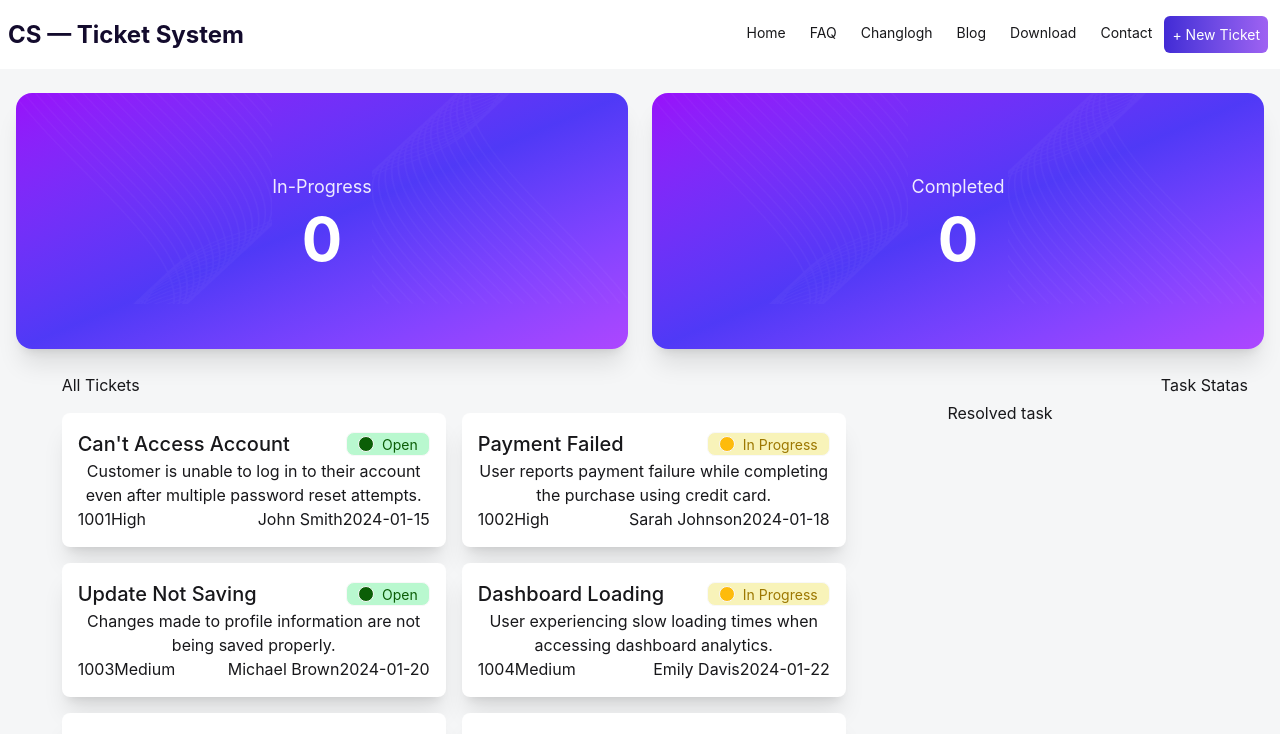
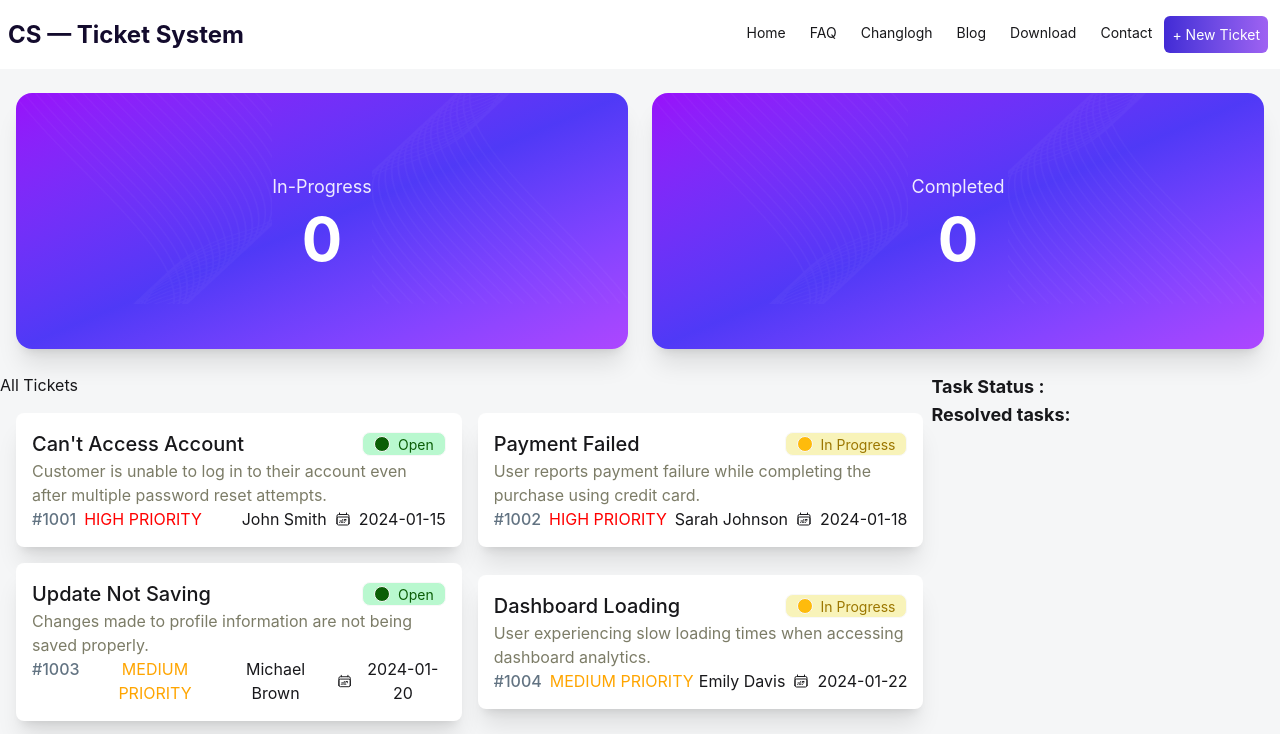
Before and after one commit to Moez1913/ticket_system, a React (Vite) app: page / in a window 1280 px wide. Shown: the top 734 px of the page. Built offline with nearby package versions, Linux system fonts and the light colour scheme.

Commit message:
ticket card degine completly done, All functionality implement done!

```diff
--- a/package.json
+++ b/package.json
@@ -14,6 +14,7 @@
     "daisyui": "^5.5.19",
     "react": "^19.2.0",
     "react-dom": "^19.2.0",
+    "react-icons": "^5.6.0",
     "react-toastify": "^11.0.5",
     "tailwindcss": "^4.2.1"
   },
--- a/public/JsonData/ticket.json
+++ b/public/JsonData/ticket.json
@@ -4,7 +4,7 @@
     "title": "Can't Access Account",
     "description": "Customer is unable to log in to their account even after multiple password reset attempts.",
     "status": "Open",
-    "priority": "High",
+    "priority": "HIGH PRIORITY",
     "customerName": "John Smith",
     "date": "2024-01-15"
   },
@@ -13,7 +13,7 @@
     "title": "Payment Failed ",
     "description": "User reports payment failure while completing the purchase using credit card.",
     "status": "In Progress",
-    "priority": "High",
+    "priority": "HIGH PRIORITY",
     "customerName": "Sarah Johnson",
     "date": "2024-01-18"
   },
@@ -22,7 +22,7 @@
     "title": "Update Not Saving",
     "description": "Changes made to profile information are not being saved properly.",
     "status": "Open",
-    "priority": "Medium",
+    "priority": "MEDIUM PRIORITY",
     "customerName": "Michael Brown",
     "date": "2024-01-20"
   },
@@ -31,7 +31,7 @@
     "title": "Dashboard Loading",
     "description": "User experiencing slow loading times when accessing dashboard analytics.",
     "status": "In Progress",
-    "priority": "Medium",
+    "priority": "MEDIUM PRIORITY",
     "customerName": "Emily Davis",
     "date": "2024-01-22"
   },
@@ -40,7 +40,7 @@
     "title": "Subscription Renewal Failed",
     "description": "Customer subscription renewal payment did not go through.",
     "status": "Open",
-    "priority": "High",
+    "priority": "HIGH PRIORITY",
     "customerName": "David Wilson",
     "date": "2024-01-25"
   },
@@ -49,7 +49,7 @@
     "title": "Email Verification Not Received",
     "description": "User did not receive verification email after signing up.",
     "status": "Closed",
-    "priority": "Low",
+    "priority": "LOW PRIORITY",
     "customerName": "Sophia Martinez",
     "date": "2024-01-28"
   },
@@ -58,7 +58,7 @@
     "title": "Error 500 on Order Page",
     "description": "Internal server error appears when user tries to access order history.",
     "status": "In Progress",
-    "priority": "High",
+    "priority": "HIGH PRIORITY",
     "customerName": "Daniel Anderson",
     "date": "2024-02-01"
   },
@@ -67,7 +67,7 @@
     "title": "Incorrect Billing Amount",
     "description": "Customer charged incorrect amount for premium subscription.",
     "status": "Open",
-    "priority": "Medium",
+    "priority": "MEDIUM PRIORITY",
     "customerName": "Olivia Thomas",
     "date": "2024-02-03"
   },
@@ -76,7 +76,7 @@
     "title": "App Crashes on Startup",
     "description": "Mobile application crashes immediately after launching.",
     "status": "In Progress",
-    "priority": "High",
+    "priority": "HIGH PRIORITY",
     "customerName": "James Taylor",
     "date": "2024-02-05"
   },
@@ -85,7 +85,7 @@
     "title": "Refund Not Processed",
     "description": "Customer requested refund but has not received confirmation.",
     "status": "Closed",
-    "priority": "Medium",
+    "priority": "MEDIUM PRIORITY",
     "customerName": "Isabella Moore",
     "date": "2024-02-07"
   }
--- a/src/Components/AllTickets.jsx
+++ b/src/Components/AllTickets.jsx
@@ -47,10 +47,10 @@ const AllTickets = ( {setTicketLength,setResolvedLength} ) => {
      }
     </div>
      </div>
-    <div className=" mx-4 grid order-1 lg:order-2 grid-cols-2 md:flex flex-col gap-1  md:col-span-2">
+    <div className="gird grid-cols-2 md:grid-cols-1  order-1 lg:order-2 md:col-span-2 gap-6 mr-4 ">
 
-      <div className="mr-4 mx-auto gap-1 ">
-        <h2>Task Statas</h2>
+      <div className=" flex flex-col mx-auto gap-1 ">
+        <h className="text-lg font-bold">Task Status :</h>
           {
             selectedTicket.map(ticket => <div className="card gap-1 p-4 bg-white shadow-2xl ">
               <h2 className="text-lg font-bold">{ticket.title}</h2>
@@ -58,8 +58,8 @@ const AllTickets = ( {setTicketLength,setResolvedLength} ) => {
             </div>)
           }
       </div>
-      <div className="gap-1">
-        <h2>Resolved task</h2>
+      <div className="gap-1 flex flex-col mx-auto">
+        <h2 className="text-lg font-bold">Resolved tasks:</h2>
           {
             resolvedTicket.map(ticket => <div className="card bg-white shadow-2xl p-4 ">
               <h2>{ticket.title}</h2>
--- a/src/Components/Card.jsx
+++ b/src/Components/Card.jsx
@@ -1,3 +1,4 @@
+import { HiOutlineCalendarDateRange } from "react-icons/hi2"
 
 
 
@@ -6,7 +7,7 @@ const Card = ({ticket,handleClick}) => {
 
 
   return ( <button onClick={() => handleClick(ticket.id)}>
-<div  className="card  bg-base-100 w-96 shadow-xl p-4">
+<div  className="card  bg-base-100 w-full shadow-xl p-4 md:ml-4">
 
 
                 <div className="flex justify-between items-center">
@@ -18,26 +19,40 @@ const Card = ({ticket,handleClick}) => {
                         </p></div>
                     }
                     {
-                    ticket.status === "In Progress" && <div className=" flex justify-between items-center badge bg-[#F8F3B9] "><div className="badge bg-[#FEBB0C] badge-xs"></div><p className="text-[#9C7700]">{ticket.status}</p></div>
+                    ticket.status === "In Progress" && <div className=" flex justify-between item-center badge bg-[#F8F3B9] "><div className="badge bg-[#FEBB0C] badge-xs"></div><p className="text-[#9C7700]">{ticket.status}</p></div>
                     }
                     {
-                    ticket.status === "Closed" && <div className="badge bg-[#F8D7DA] "><div className="badge bg-[#DC3545] badge-xs"></div><p className="text-[#721C24]">{ticket.status}</p></div>
+                    ticket.status === "Closed" && <div className=" flex justify-between item-center badge bg-[#F8D7DA] "><div className="badge bg-[#DC3545] badge-xs"></div><p className="text-[#721C24]">{ticket.status}</p></div>
                     }
 
                 </div>
-                <div>
-                <p>{ticket.description}</p>
+                <div className="text-left ">
+                <p className="text-md text-olive-500">{ticket.description}</p>
                 </div>
                 <div className="flex justify-between">
-                    <div className="flex">
-                        <p>{ticket.id}</p>
-                        <p>{ticket.priority}</p>
+                    <div className="flex gap-2">
+                        <p className="text-md font-medium text-[#627382]">#{ticket.id}</p>
+                        {
+                            ticket.priority === "HIGH PRIORITY" && <p className="text-[#FF0000]">{ticket.priority}</p>
+                        }
+                        {
+                            ticket.priority === "MEDIUM PRIORITY" && <p className="text-[#FFA500]">{ticket.priority}</p>
+                        }
+                        {
+                            ticket.priority === "LOW PRIORITY" && <p className="text-[#008000]">{ticket.priority}</p>
+                        }
 
                     </div>
-                    <div className="flex">
+                    <div className="flex gap-2">
                         <p>{ticket.customerName}</p>
-                         <p>{ticket.date}
-                        </p>
+                        <div className="flex items-center justify-center gap-2">
+                            <HiOutlineCalendarDateRange/>
+                          <span>
+                            {ticket.date}
+                          </span>
+                        </div>
+
+
                     </div>
                 </div>
             </div>
```
Also changed, not shown: 1 other file (tests, documents, lock files or other folders).
